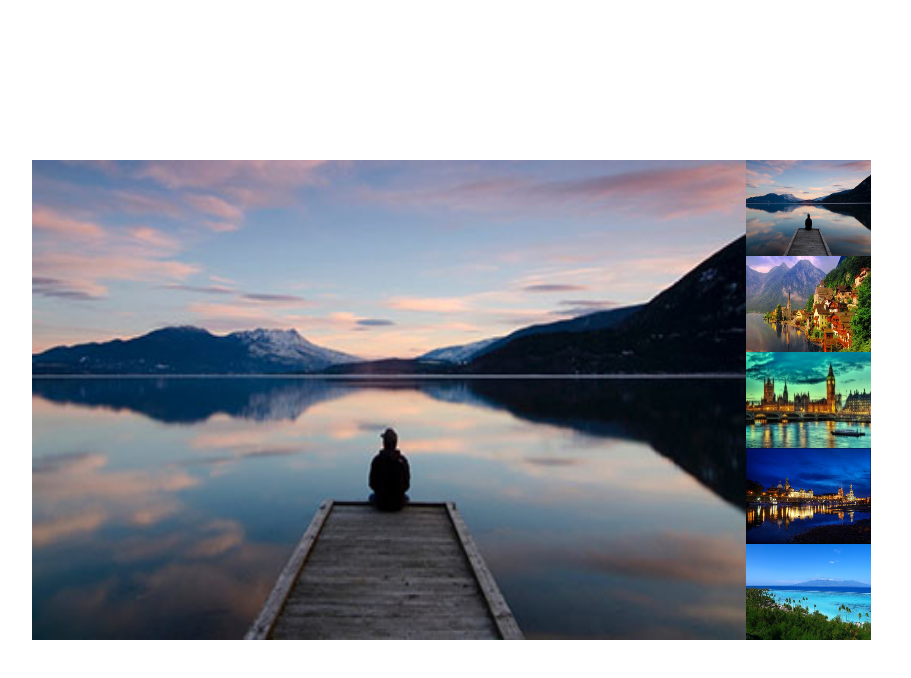
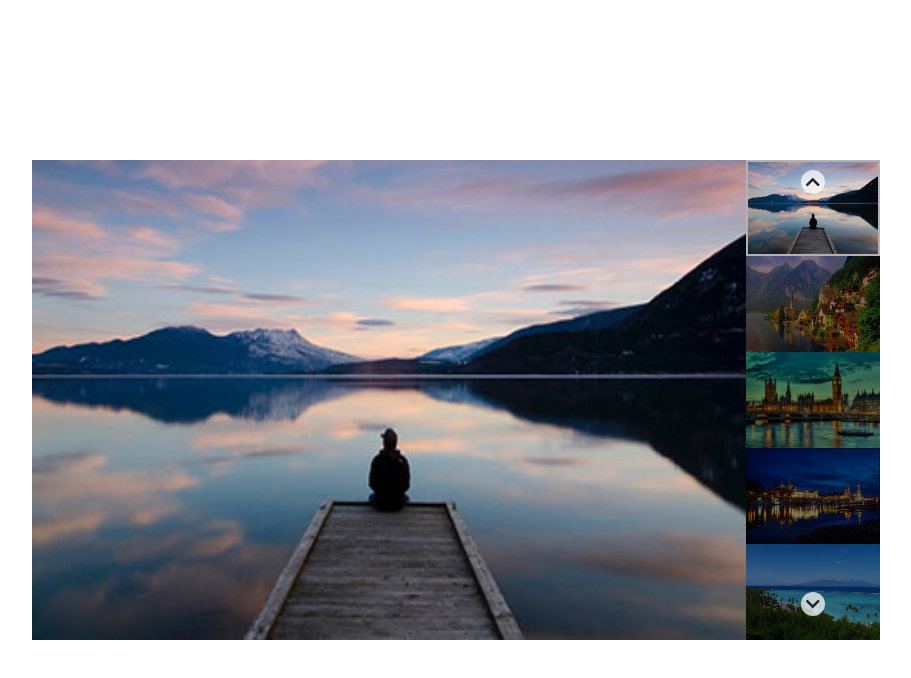
Before and after one commit to LarisaGimbu/js-array-carousel, a plain HTML site: page index.html in a window 1280 px wide. Shown: the whole page, without its empty margins (162-1073 px from the left). Drawn offline with nearby package versions, Linux system fonts and the light colour scheme.

Commit message:
aside-image.active

```diff
--- a/css/style.css
+++ b/css/style.css
@@ -31,14 +31,39 @@
 
 
 .aside-image{
-  width: 20%;
+  position: relative;
+  width: 15%;
   height: 100%;
 }
 .aside-image .a-item{
-  width: 70%;
+  width: 100%;
   height: calc(100% / 5);
 }
 .a-item img{
   width: 100%;
   height: 100%;
 }
+
+.a-item{
+  filter: brightness(0.50);
+}
+.a-item.active{
+  filter: brightness(1);
+  border: 2px solid rgb(179, 177, 177);
+}
+
+#up i, #down i{
+  position: absolute;
+  left: 50%;
+  transform: translateX(-50%);
+  background-color: rgba(255, 255, 255, 0.726);
+  padding: 4px 5px;
+  border-radius: 50%;
+}
+
+#up i{
+  top: 2%;
+}
+#down i{
+  top: 90%;
+}
--- a/index.html
+++ b/index.html
@@ -7,6 +7,7 @@
   <title>Array-carousel</title>
   <link href="https://cdn.jsdelivr.net/npm/bootstrap@5.1.3/dist/css/bootstrap.min.css" rel="stylesheet" integrity="sha384-1BmE4kWBq78iYhFldvKuhfTAU6auU8tT94WrHftjDbrCEXSU1oBoqyl2QvZ6jIW3" crossorigin="anonymous">
   <link rel="stylesheet" href="css/style.css">
+  <link rel="stylesheet" href="https://cdnjs.cloudflare.com/ajax/libs/font-awesome/5.9.0/css/all.min.css" integrity="sha512-q3eWabyZPc1XTCmF+8/LuE1ozpg5xxn7iO89yfSOd5/oKvyqLngoNGsx8jq92Y8eXJ/IRxQbEC+FGSYxtk2oiw==" crossorigin="anonymous" referrerpolicy="no-referrer" />
 </head>
 <body>
   <div class="container">
@@ -30,10 +31,10 @@
       </div>
 
       <div class="aside-image">
-        <div class="a-item">
+        <div class="a-item active">
           <img src="img/01.jpg" alt="">
         </div>
-        <div class="a-item">
+        <div class="a-item ">
           <img src="img/02.jpg" alt="">
         </div>
         <div class="a-item">
@@ -45,6 +46,8 @@
         <div class="a-item">
           <img src="img/05.jpg" alt="">
         </div>
+        <div id="up"><i class="fas fa-chevron-up"></i></div>
+        <div id="down"><i class="fas fa-chevron-down"></i></div>
       </div>
     </div>
   </div>
```
